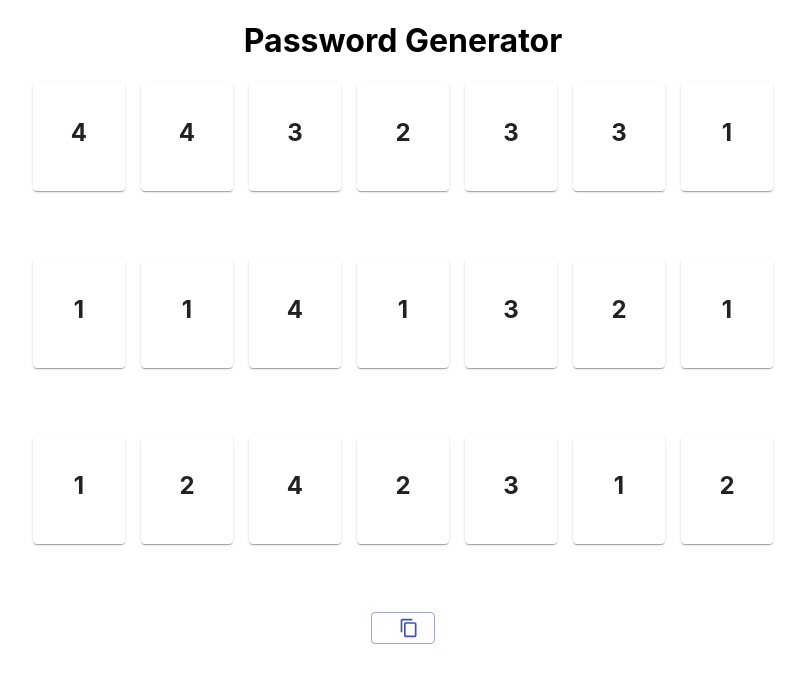
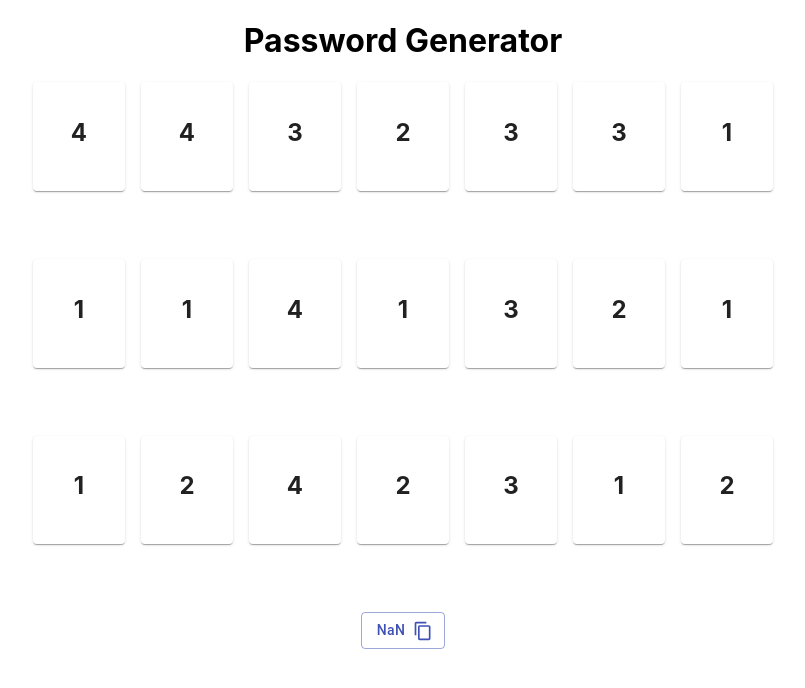
Before and after one commit to dukeydd/pwd-gen, a React (Create React App) app in the folder frontend/: page / in a window 1280 px wide. Shown: the top 688 px of the page, without its empty margins (237-1042 px from the left). Built offline with nearby package versions, Linux system fonts and the light colour scheme; no server answers.

Commit message:
copy password on button

```diff
--- a/frontend/src/App.js
+++ b/frontend/src/App.js
@@ -37,12 +37,13 @@ function getSevenRandomInt(max=4) {
 
 function App() {
   const [numbers, setNumbers] = useState({});
-  const [words, setWords] = useState({});
+  const [words, setWords]     = useState({});
+  const [passwd, setPasswd]   = useState('');
   const classes = useStyles();
 
   useEffect(() => {
     setNumbers({one: getSevenRandomInt(), two: getSevenRandomInt(), three: getSevenRandomInt()})
-  }, [])
+  }, []);
 
   useEffect(() => {
     for (const key of Object.keys(numbers)) {
@@ -59,6 +60,10 @@ function App() {
       }
     }
   }, [numbers]);
+
+  useEffect(() => {
+    setPasswd(words.one + words.two + words.three);
+  }, [words]);
 
   return (
     <div className="App">
@@ -83,8 +88,12 @@ function App() {
           { words.three }
         </Grid>
         <Grid item xs={12}>
-        <Button variant="outlined" theme={buttonTheme} endIcon={<ContentCopyIcon />}>
-          { words.one }{ words.two }{ words.three }
+        <Button
+          variant="outlined"
+          theme={buttonTheme}
+          endIcon={<ContentCopyIcon />}
+          onClick={() => {navigator.clipboard.writeText(passwd)}}>
+          { passwd }
         </Button>
         </Grid>
       </Grid>
```
